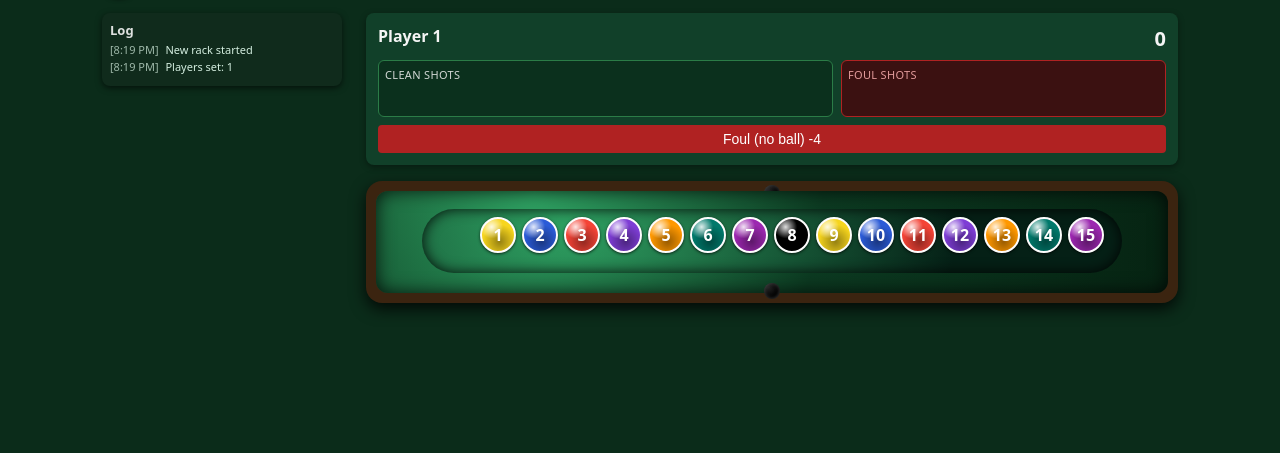
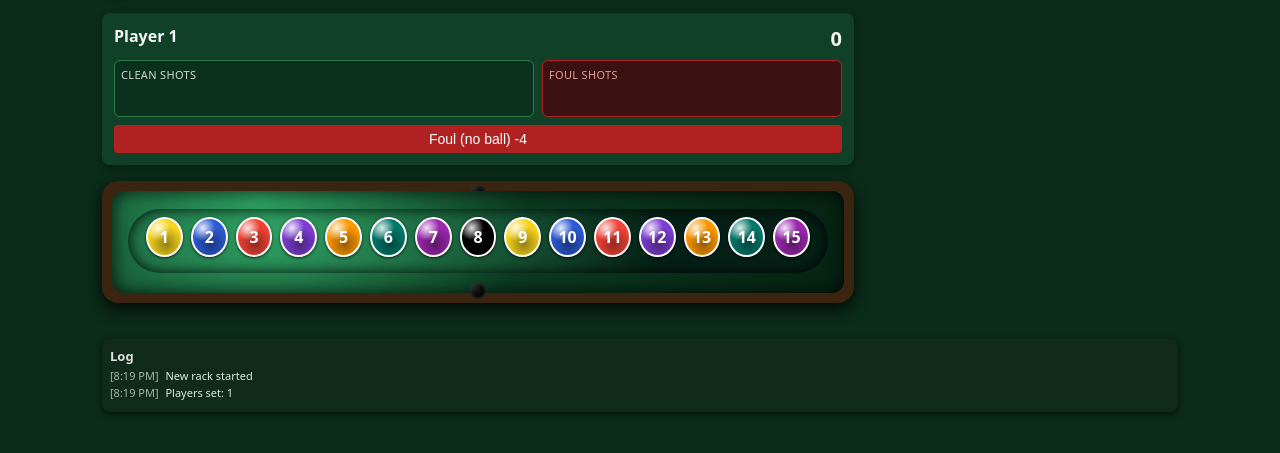
Before and after one commit to arkanxsga/billiard-61, a plain HTML site: page index.html in a window 1280 px wide. Both pictures are taken after a click on the button "1 Player". Shown: the part 49-502 px from the top of the page. Drawn offline with Linux system fonts and the light colour scheme.

Commit message:
Update main.css

```diff
--- a/assets/css/main.css
+++ b/assets/css/main.css
@@ -566,3 +566,31 @@ html, body {
     gap: 4px;
   }
 }
+/* Bigger balls */
+.ball {
+  width: 40px;
+  height: 40px;
+  font-size: 16px;
+}
+
+/* Stack layout vertically */
+.main-layout {
+  flex-direction: column;
+}
+
+/* Log panel at bottom */
+.log-panel {
+  width: 100%;
+  max-height: 200px;
+  margin-top: 12px;
+  order: 2;
+}
+
+.main-panel {
+  order: 1;
+}
+
+/* Slightly bigger rack spacing */
+.rack {
+  gap: 8px;
+}
```
